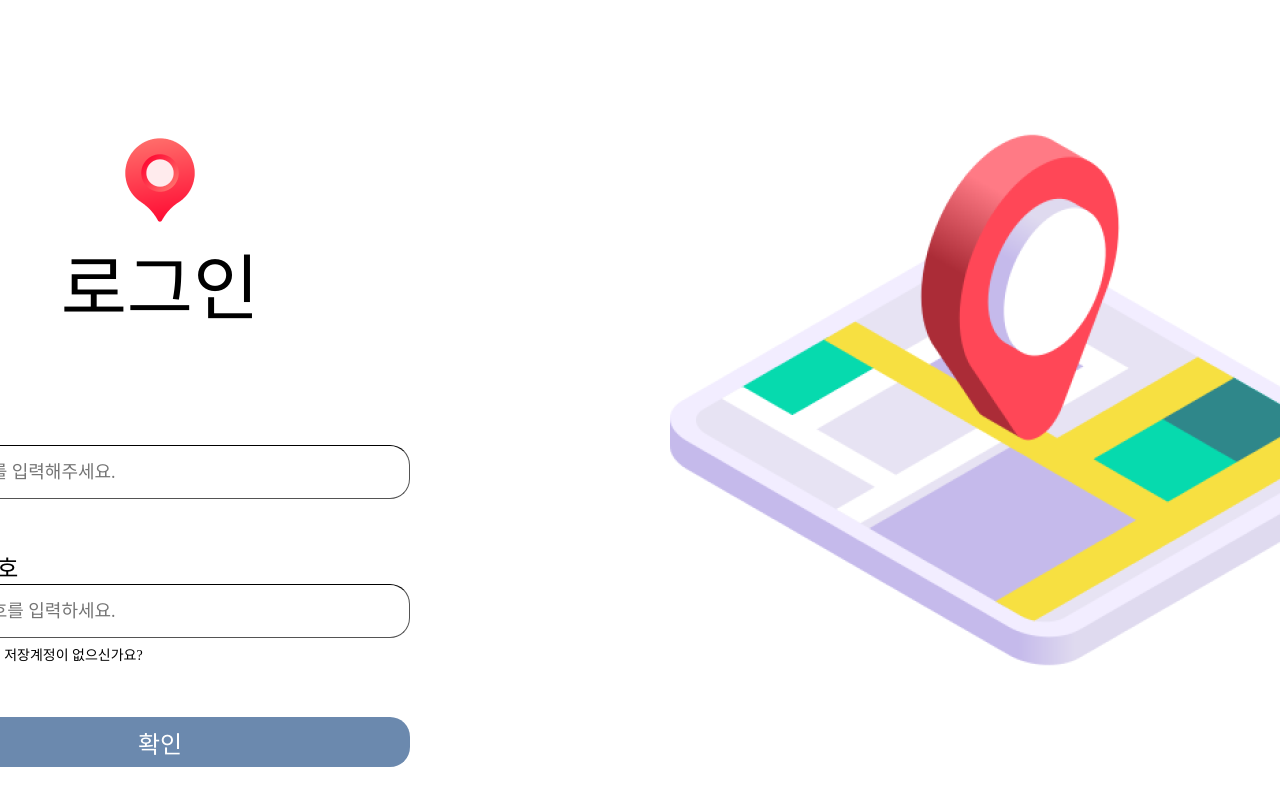
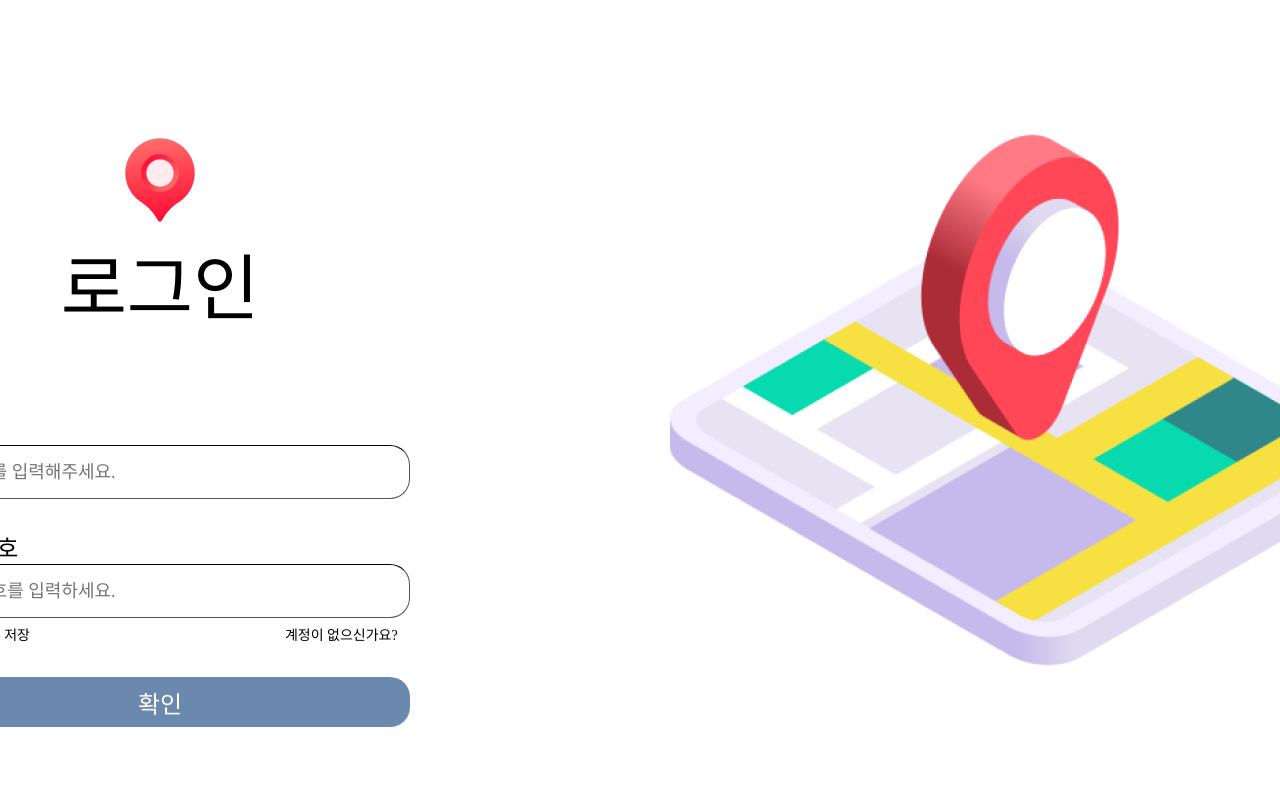
Before and after one commit to DSM-CuMa/CuMa_Front_End, a React (Create React App) app: page /login in a window 1280 px wide. Shown: the top 800 px of the page. Built offline with nearby package versions, Linux system fonts and the light colour scheme; a web font is replaced by a local one.

Commit message:
ADD :: Sign Up Page Routing

```diff
--- a/src/pages/login/style.ts
+++ b/src/pages/login/style.ts
@@ -1,6 +1,5 @@
 import styled from "styled-components";
 import "../../assets/fonts/font.css";
-import { type } from "os";
 
 export const Layout = styled.div`
     width: 100%;
@@ -44,7 +43,7 @@ export const MapImage = styled.div`
 `;
 
 export const InputWrapper = styled.div`
-    margin-bottom: 50px;
+    margin-bottom: 30px;
 `;
 
 export const InputName = styled.div`
@@ -104,6 +103,7 @@ export const CheckBoxName = styled.div`
 export const LinkWrapper = styled.div`
     display: flex;
     justify-content: flex-end;
+    margin-left: 255px;
 `;
 
 export const SignUpLink = styled.div`
```
